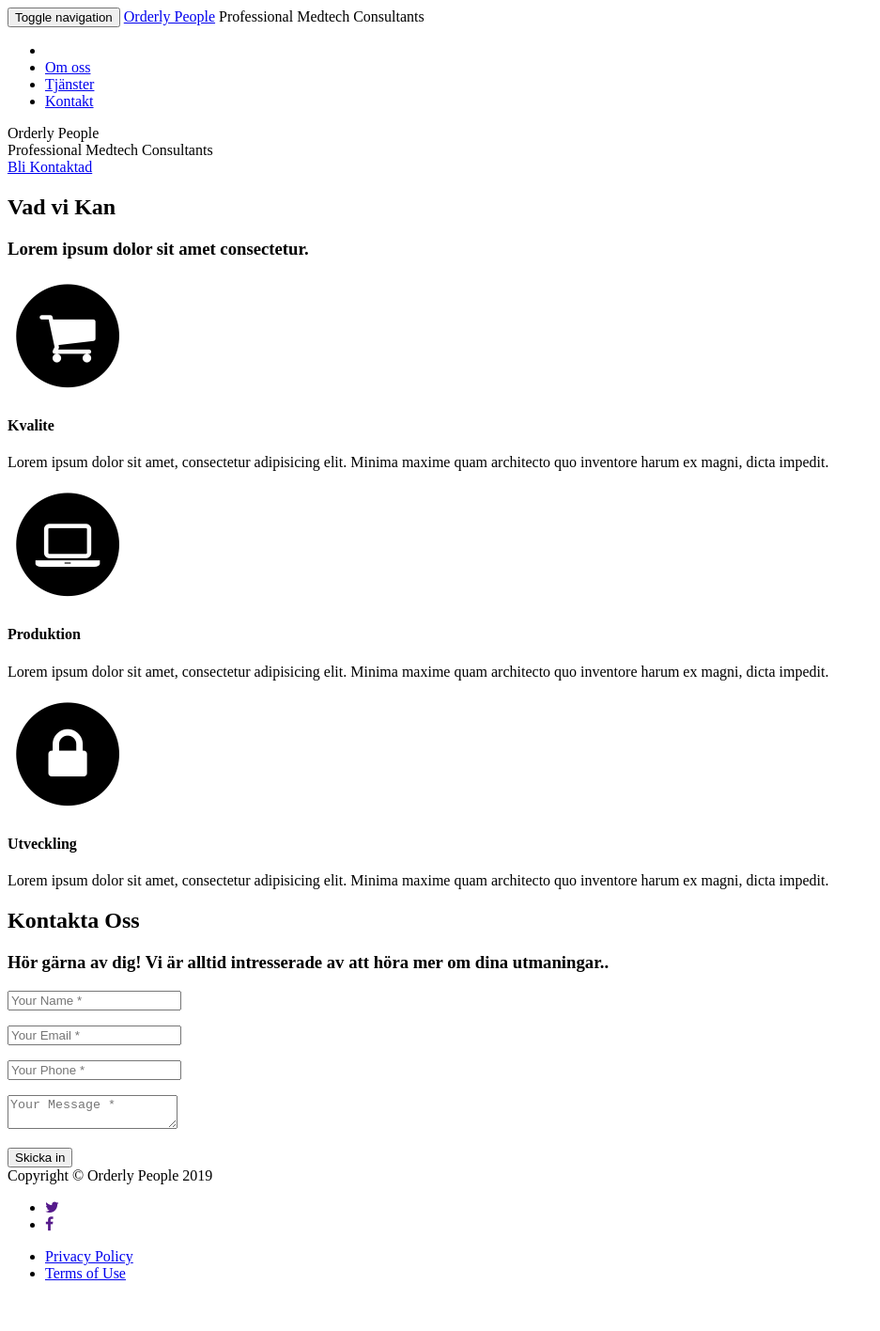
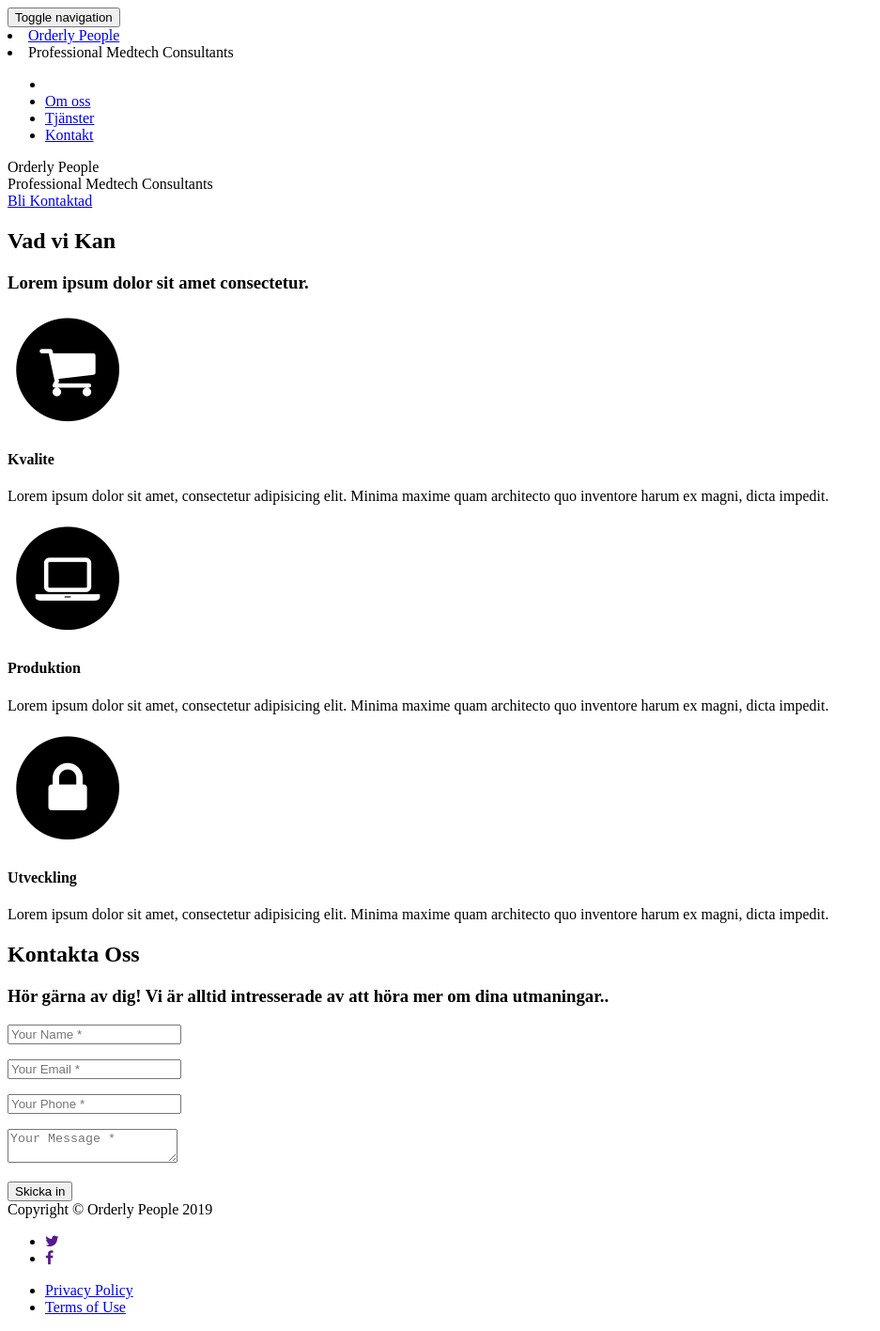
Before and after one commit to peterwallin/orderlypeople, a Jekyll site: the page built from index.html, in a window 1280 px wide. Shown: the whole page at 94% size, without its empty margins (0-937 px from the left). Built offline with Jekyll 4.4.1, drawn with Linux system fonts in a browser that asks for light colours; some web fonts are replaced; before the commit the page ends 1380 px from its top, so only the background shows below that.

Commit message:
seperate line for slogan

```diff
--- a/_includes/css/agency.css
+++ b/_includes/css/agency.css
@@ -190,7 +190,7 @@ fieldset[disabled] .btn-xl.active {
 .navbar-default .navbar-brandslogan{
     font-family: "Lato","Kaushan Script","Helvetica Neue",Helvetica,Arial;
     font-style: italic;
-    font-size: 16px;
+    font-size: 8px;
     color: #{{ site.data.template.color.primary }};
 }
 .navbar-default .navbar-brandslogan:hover,
--- a/_includes/header.html
+++ b/_includes/header.html
@@ -9,8 +9,8 @@
                     <span class="icon-bar"></span>
                     <span class="icon-bar"></span>
                 </button>
-                <a class="navbar-brand page-scroll" href="#page-top">{{site.title}}</a>
-                <a class="navbar-brand page-scroll">Professional Medtech Consultants</a>
+                <li><a class="navbar-brand page-scroll" href="#page-top">{{site.title}}</a></li>
+              <li>  <a class="navbar-brand page-scroll">Professional Medtech Consultants</a></li>
             </div>
 
             <!-- Collect the nav links, forms, and other content for toggling -->
```
